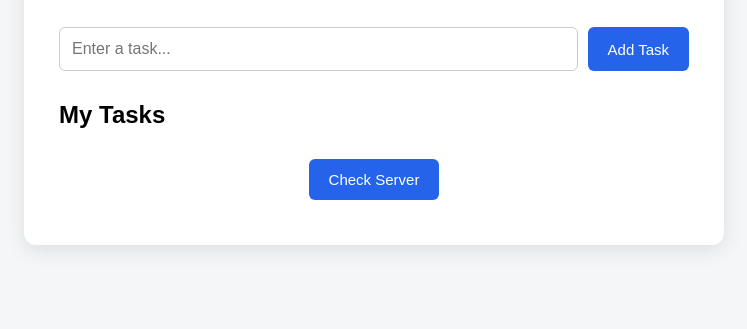
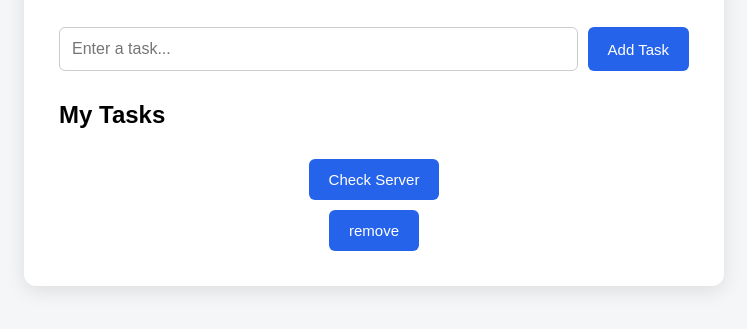
Before and after one commit to karthikp-666/task-manager-devops, a plain HTML site: page frontend/index.html in a window 1280 px wide. Shown: the part 163-492 px from the top of the page, without its empty margins (266-1013 px from the left). Drawn offline with Linux system fonts and the light colour scheme.

Commit message:
Updated application

```diff
--- a/frontend/index.html
+++ b/frontend/index.html
@@ -50,7 +50,7 @@
                 Check Server
             </button>
             <p id="healthMessage"></p>
-
+            <button>remove</button>
         </div>
 
     </div>
```
